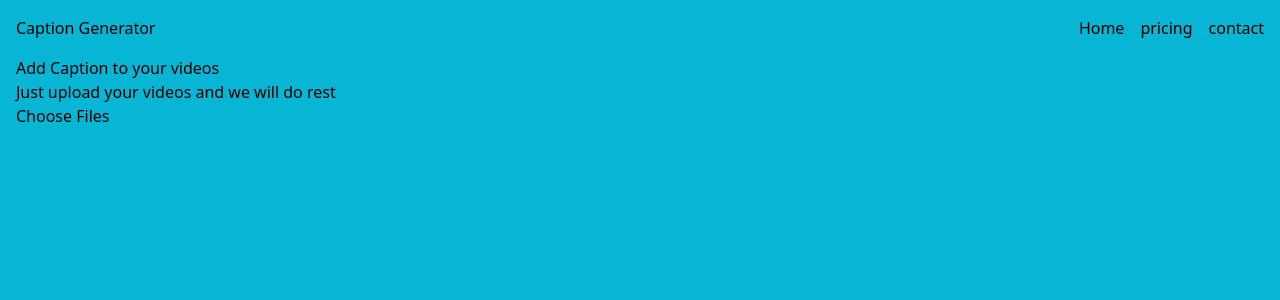
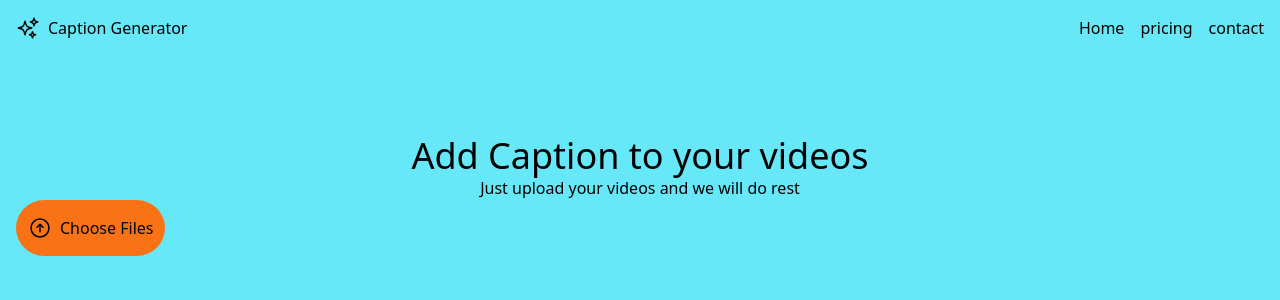
Before and after one commit to Moneshai2004/VideoTranscription, a Next.js app: page / in a window 1280 px wide. Shown: the top 300 px of the page. Built offline with nearby package versions, Linux system fonts and the light colour scheme.

Commit message:
position

```diff
--- a/src/app/layout.js
+++ b/src/app/layout.js
@@ -11,7 +11,7 @@ export const metadata = {
 export default function RootLayout({ children }) {
   return (
     <html lang="en">
-      <body className={inter.className ,"bg-cyan-500"}>{children}</body>
+      <body className={"bg-cyan-300"}>{children}</body>
     </html>
   );
 }
--- a/src/app/page.js
+++ b/src/app/page.js
@@ -1,25 +1,52 @@
-
 export default function Home() {
   return (
     <>
-    <main className="p-4">
+      <main className="p-4 max-auto">
         <header className="flex justify-between mb-4">
-        <a href="">Caption Generator</a>
-        <nav className="flex space-x-4">
+          <a href="" className="flex gap-2 ">
+            <svg
+              xmlns="http://www.w3.org/2000/svg"
+              fill="none"
+              viewBox="0 0 24 24"
+              stroke-width="1.5"
+              stroke="currentColor"
+              class="w-6 h-6"
+            >
+              <path
+                stroke-linecap="round"
+                stroke-linejoin="round"
+                d="M9.813 15.904 9 18.75l-.813-2.846a4.5 4.5 0 0 0-3.09-3.09L2.25 12l2.846-.813a4.5 4.5 0 0 0 3.09-3.09L9 5.25l.813 2.846a4.5 4.5 0 0 0 3.09 3.09L15.75 12l-2.846.813a4.5 4.5 0 0 0-3.09 3.09ZM18.259 8.715 18 9.75l-.259-1.035a3.375 3.375 0 0 0-2.455-2.456L14.25 6l1.036-.259a3.375 3.375 0 0 0 2.455-2.456L18 2.25l.259 1.035a3.375 3.375 0 0 0 2.456 2.456L21.75 6l-1.035.259a3.375 3.375 0 0 0-2.456 2.456ZM16.894 20.567 16.5 21.75l-.394-1.183a2.25 2.25 0 0 0-1.423-1.423L13.5 18.75l1.183-.394a2.25 2.25 0 0 0 1.423-1.423l.394-1.183.394 1.183a2.25 2.25 0 0 0 1.423 1.423l1.183.394-1.183.394a2.25 2.25 0 0 0-1.423 1.423Z"
+              />
+            </svg>
+            Caption Generator
+          </a>
+          <nav className="flex space-x-4 justify-items-end">
             <a href="">Home</a>
             <a href="">pricing</a>
             <a href="">contact</a>
           </nav>
         </header>
-      <div>
-        <h1>Add Caption to your videos</h1>
+        <div className="text-center mt-24">
+          <h1 className="text-4xl">Add Caption to your videos</h1>
           <h2>Just upload your videos and we will do rest</h2>
         </div>
-      <div>
-        <button>Choose Files</button>
+        <div className="">
+          <button className="flex gap-2 px-3 py-4 bg-orange-500 rounded-full"><svg
+            xmlns="http://www.w3.org/2000/svg"
+            fill="none"
+            viewBox="0 0 24 24"
+            stroke-width="1.5"
+            stroke="currentColor"
+            class="w-6 h-6"
+          >
+            <path
+              stroke-linecap="round"
+              stroke-linejoin="round"
+              d="m15 11.25-3-3m0 0-3 3m3-3v7.5M21 12a9 9 0 1 1-18 0 9 9 0 0 1 18 0Z"
+            />
+          </svg>Choose Files</button>
         </div>
       </main>
-
     </>
   );
 }
```
Lines whose indentation alone changed are shown as unchanged.
